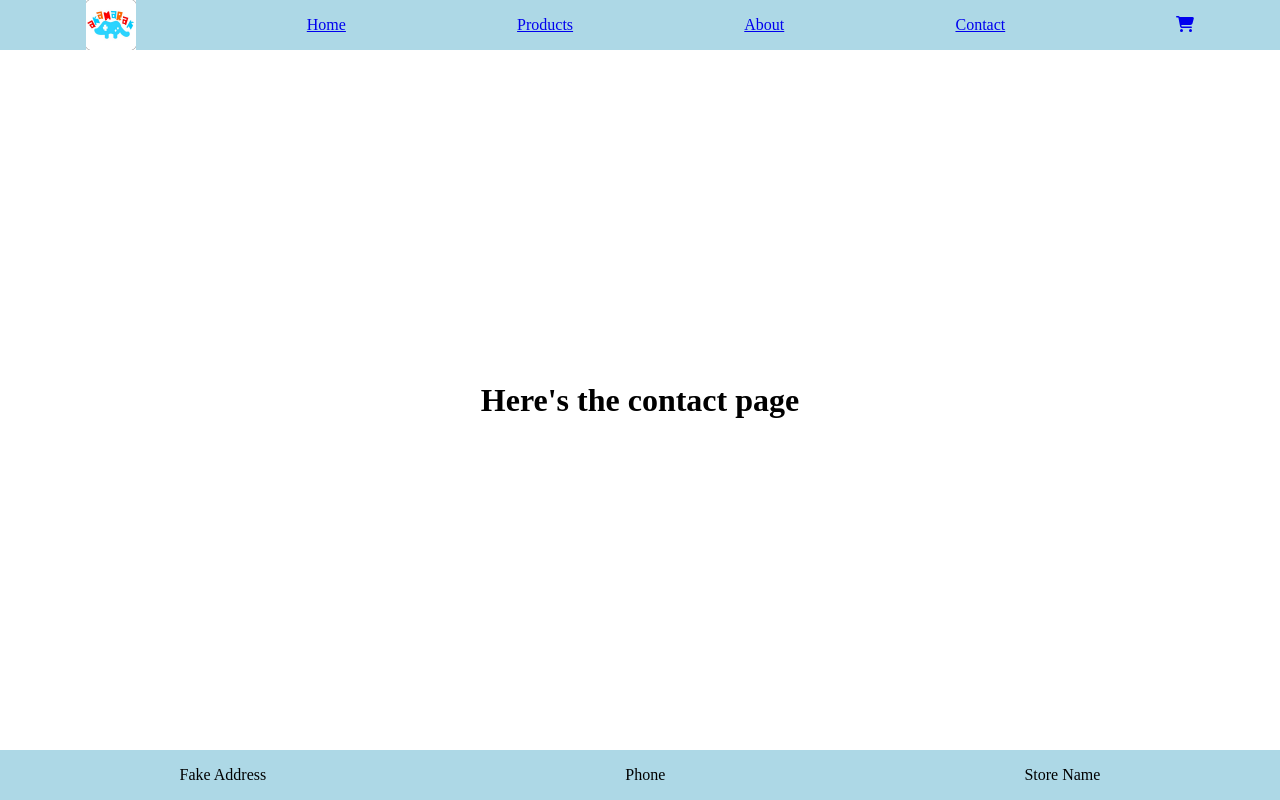
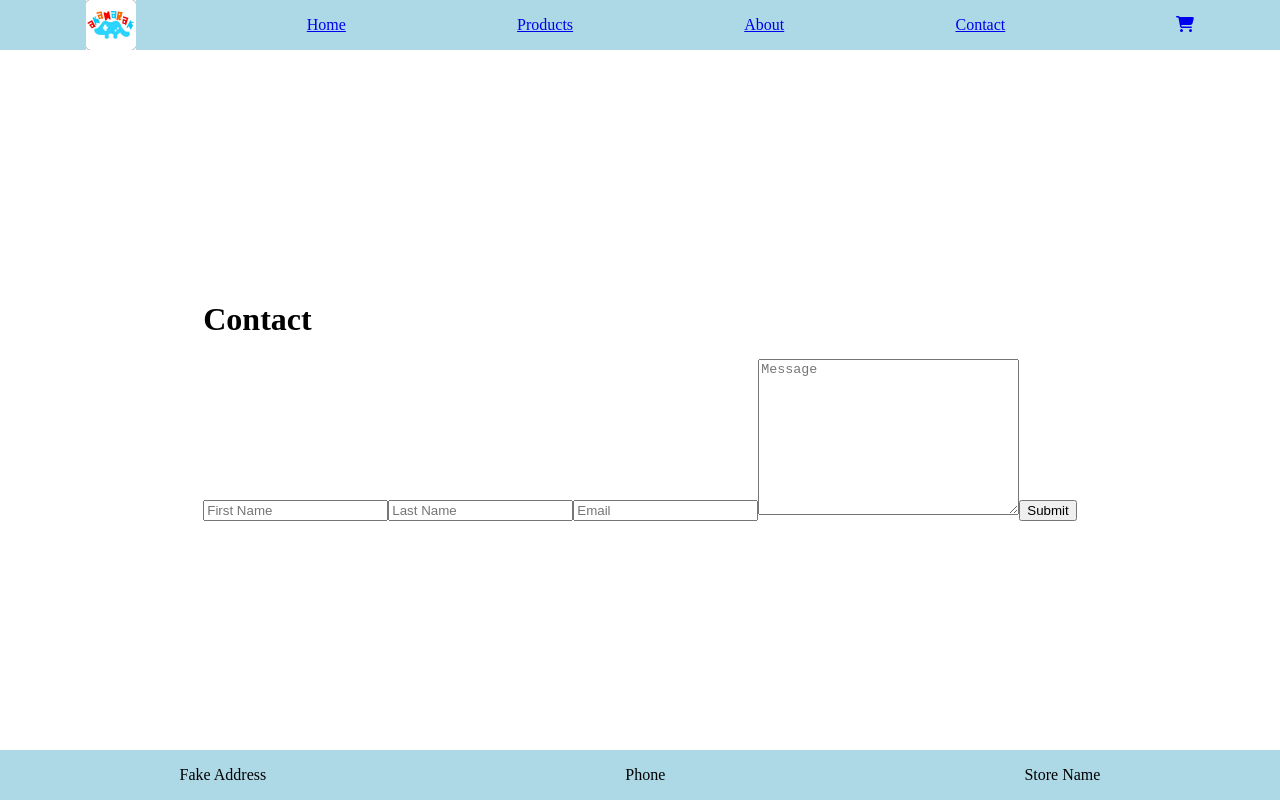
Before and after one commit to Mark-David-Hill/e-commerce, a React (Create React App) app: page /contact in a window 1280 px wide. Built offline with nearby package versions, Linux system fonts and the light colour scheme.

Commit message:
Adds form to Contact Page

```diff
--- a/src/pages/Contact.jsx
+++ b/src/pages/Contact.jsx
@@ -1,7 +1,52 @@
 export default function Contact() {
+  const handleSubmit = () => {
+    const form = document.getElementsByClassName("contact-form")[0];
+    alert("The message was sent!");
+    form.reset();
+  };
+
   return (
     <div className="contact-container">
-      <h1>Here's the contact page</h1>
+      <h1>Contact</h1>
+      <form
+        className="contact-form"
+        onSubmit={(e) => {
+          e.preventDefault();
+          handleSubmit();
+        }}
+      >
+        <input
+          type="text"
+          id="first-name"
+          name="first-name"
+          placeholder="First Name"
+          required
+        />
+        <input
+          type="text"
+          id="last-name"
+          name="last-name"
+          placeholder="Last Name"
+          required
+        />
+        <input
+          type="text"
+          id="email"
+          name="email"
+          placeholder="Email"
+          required
+        />
+        <textarea
+          name="message"
+          id="message"
+          cols="30"
+          rows="10"
+          placeholder="Message"
+          required
+        ></textarea>
+        <input type="submit" />
+        {/* <button onClick={handleSubmit}>Submit</button> */}
+      </form>
     </div>
   );
 }
--- a/src/pages/Product.jsx
+++ b/src/pages/Product.jsx
@@ -7,10 +7,7 @@ export default function Product(props) {
   useEffect(() => {
     fetch(`https://fakestoreapi.com/products/${id}`)
       .then((res) => res.json())
-      .then((json) => {
-        setProductData(json);
-        console.log(json);
-      });
+      .then((json) => setProductData(json));
   }, [id]);
 
   return (
@@ -25,6 +22,7 @@ export default function Product(props) {
             reviews{" "}
           </p>
           <p>{productData.description}</p>
+          <button>Add to Cart</button>
           <img src={productData.image} width={"20%"} alt="Product" />
         </div>
       )}
--- a/src/pages/Products.jsx
+++ b/src/pages/Products.jsx
@@ -15,17 +15,6 @@ export default function Products(props) {
     "jewelery",
     "electronics",
   ]);
-
-  const updateCategories = (checkboxWrapper) => {
-    const checkedCategories = [];
-    for (let i = 0; i < checkboxWrapper.children.length; i++) {
-      const element = checkboxWrapper.children[i];
-      if (element.type === "checkbox" && element.checked) {
-        checkedCategories.push(element.value);
-      }
-    }
-    setCategories(checkedCategories);
-  };
 
   const idDesc = (a, b) => a.id - b.id;
   const idAsc = (a, b) => b.id - a.id;
@@ -49,6 +38,17 @@ export default function Products(props) {
         : priceDesc
       : undefined;
 
+  const updateCategories = (checkboxWrapper) => {
+    const checkedCategories = [];
+    for (let i = 0; i < checkboxWrapper.children.length; i++) {
+      const element = checkboxWrapper.children[i];
+      if (element.type === "checkbox" && element.checked) {
+        checkedCategories.push(element.value);
+      }
+    }
+    setCategories(checkedCategories);
+  };
+
   const categoryFilterCriteria = (product) =>
     (categories.includes("women's clothing") &&
       product.category === "women's clothing") ||
@@ -58,8 +58,8 @@ export default function Products(props) {
     (categories.includes("electronics") && product.category === "electronics");
 
   useEffect(() => {
-    console.log("use effect");
-
+    const checkboxWrapper =
+      document.getElementsByClassName("checkbox-wrapper")[0];
     if (props?.location?.state?.categories) {
       const chosenCategory = props.location.state.categories[0];
       const checkboxes = [
@@ -85,14 +85,13 @@ export default function Products(props) {
       } else if (chosenCategory === "women's clothing") {
         setCheckboxes(4);
       }
-      updateCategories(document.getElementsByClassName("checkbox-wrapper")[0]);
+      updateCategories(checkboxWrapper);
     }
-    document.getElementsByClassName("checkbox-wrapper")[0] &&
-      updateCategories(document.getElementsByClassName("checkbox-wrapper")[0]);
+    checkboxWrapper && updateCategories(checkboxWrapper);
     fetch("https://fakestoreapi.com/products")
       .then((res) => res.json())
       .then((json) => setProducts(json));
-  }, []);
+  }, [props?.location?.state?.categories]);
 
   return (
     <div className="products-container">
```
